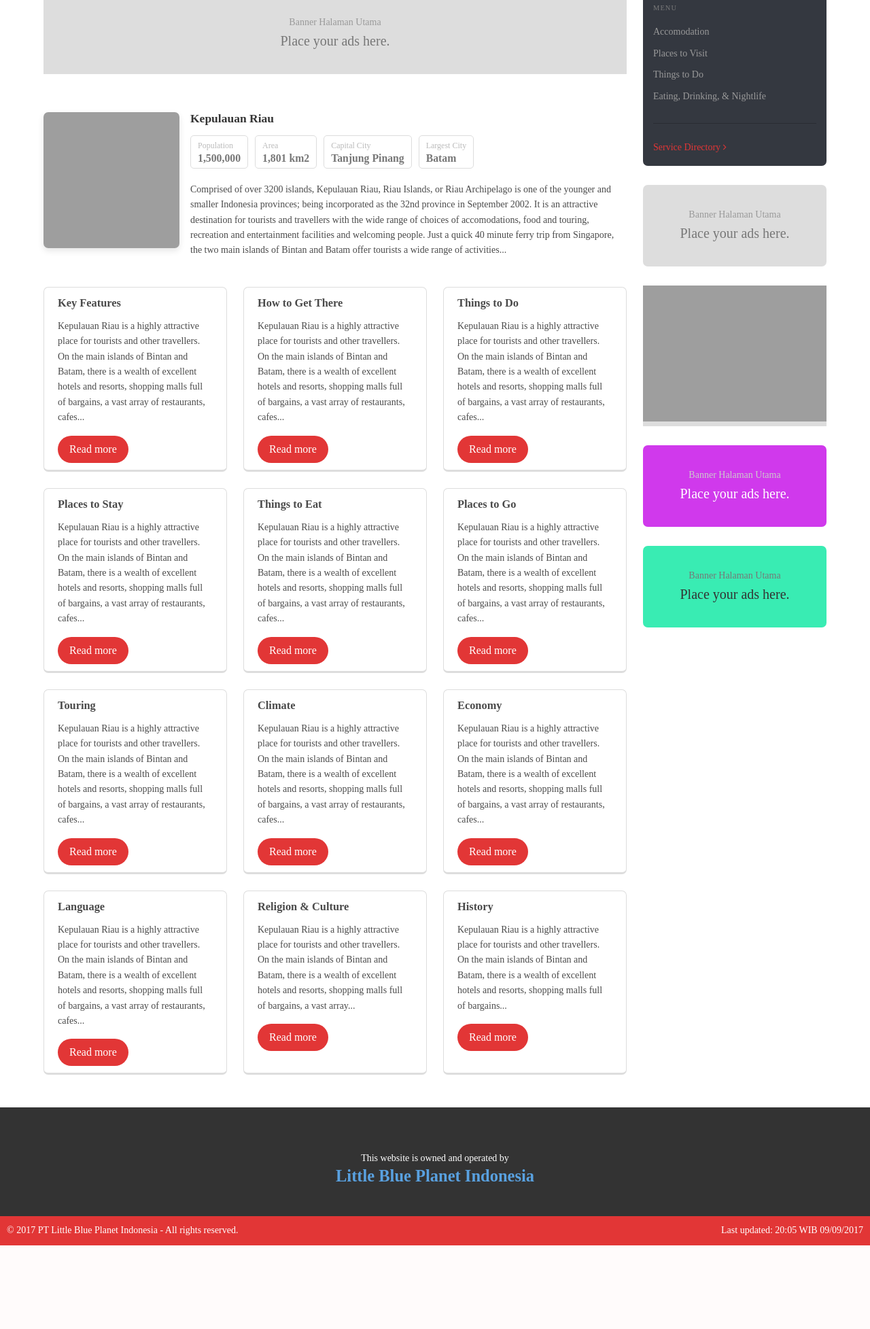
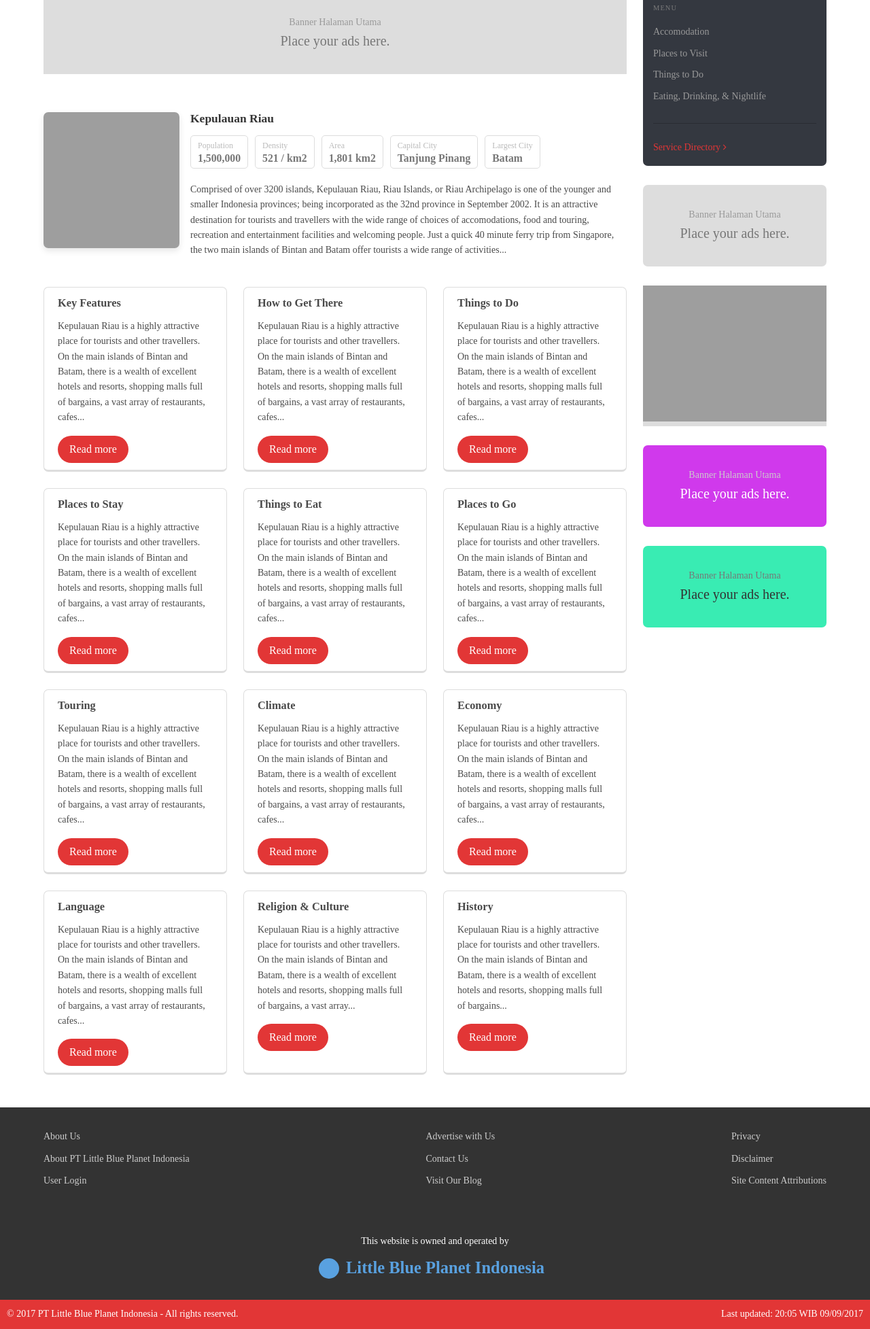
Before and after one commit to itujono/goindo.me, a PHP site: page / in a window 1280 px wide. Shown: the part 311-2266 px from the top of the page at 68% size. Before the commit the page ends 2143 px from the top, so only its background shows below. Run offline with PHP 8.4, Linux system fonts and the light colour scheme; some libraries are stand-ins or nearby versions; grey boxes are pictures that could not be loaded.

Commit message:
Footer keren!

```diff
--- a/css/style.css
+++ b/css/style.css
@@ -258,3 +258,62 @@ input[type="search"] {
   padding: 10px;
   background-color: #e23636;
 }
+
+.site-links {
+  -webkit-box-pack: justify;
+  -webkit-justify-content: space-between;
+  -ms-flex-pack: justify;
+  justify-content: space-between;
+}
+
+.site-links .level-item {
+  -webkit-box-pack: start;
+  -webkit-justify-content: flex-start;
+  -ms-flex-pack: start;
+  justify-content: flex-start;
+}
+
+.site-links .level-item:nth-child(2) {
+  -webkit-box-pack: center;
+  -webkit-justify-content: center;
+  -ms-flex-pack: center;
+  justify-content: center;
+}
+
+.site-links .level-item:last-child {
+  -webkit-box-pack: end;
+  -webkit-justify-content: flex-end;
+  -ms-flex-pack: end;
+  justify-content: flex-end;
+}
+
+.site-links li {
+  margin-bottom: 10px;
+}
+
+.site-links li a {
+  color: #ccc;
+}
+
+.site-links li a:hover {
+  text-decoration: underline;
+  color: #fff;
+}
+
+.lbp {
+  position: relative;
+  display: inline-block;
+  padding-left: 30px;
+  margin: 0 !important;
+  margin-bottom: 10px;
+}
+
+.lbp:before {
+  content: '';
+  width: 30px;
+  height: 30px;
+  border-radius: 50%;
+  background-color: #59a1e0;
+  position: absolute;
+  left: -10px;
+}
--- a/css/style.scss
+++ b/css/style.scss
@@ -223,3 +223,43 @@ input[type="search"] {
         background-color: $red;
     }
 }
+
+.site-links {
+    justify-content: space-between;
+    .level-item {
+        justify-content: flex-start;
+        &:nth-child(2) {
+            justify-content: center;
+        }
+        &:last-child {
+            justify-content: flex-end;
+        }
+    }
+    li {
+        margin-bottom: 10px;
+        a {
+            color: #ccc;
+            &:hover {
+                text-decoration: underline;
+                color: #fff;
+            }
+        }
+    }
+}
+
+.lbp {
+    position: relative;
+    display: inline-block;
+    padding-left: 30px;
+    margin: 0 !important;
+    margin-bottom: 10px;
+    &:before {
+        content: '';
+        width: 30px;
+        height: 30px;
+        border-radius: 50%;
+        background-color: $blue;
+        position: absolute;
+        left: -10px;
+    }
+}
--- a/index.html
+++ b/index.html
@@ -149,6 +149,12 @@
                                         </div>
                                         <div class="level-item">
                                             <div>
+                                                <p>Density</p>
+                                                <h5>521 / km2</h5>
+                                            </div>
+                                        </div>
+                                        <div class="level-item">
+                                            <div>
                                                 <p>Area</p>
                                                 <h5>1,801 km2</h5>
                                             </div>
@@ -296,9 +302,32 @@
         </section>
         <footer class="footer">
             <div class="container">
+                <div class="level site-links">
+                    <div class="level-item">
+                        <ul>
+                            <li><a href="#">About Us</a></li>
+                            <li><a href="#">About PT Little Blue Planet Indonesia</a></li>
+                            <li><a href="#">User Login</a></li>
+                        </ul>
+                    </div>
+                    <div class="level-item">
+                        <ul>
+                            <li><a href="#">Advertise with Us</a></li>
+                            <li><a href="#">Contact Us</a></li>
+                            <li><a href="#">Visit Our Blog</a></li>
+                        </ul>
+                    </div>
+                    <div class="level-item">
+                        <ul>
+                            <li><a href="#">Privacy</a></li>
+                            <li><a href="#">Disclaimer</a></li>
+                            <li><a href="#">Site Content Attributions</a></li>
+                        </ul>
+                    </div>
+                </div>
                 <div class="content has-text-centered">
-                    This website is owned and operated by
-                    <h2>Little Blue Planet Indonesia</h2>
+                    <p>This website is owned and operated by</p>
+                    <h2 class="lbp">Little Blue Planet Indonesia</h2>
                 </div>
             </div>
             <div class="bottom-bar level">
```
